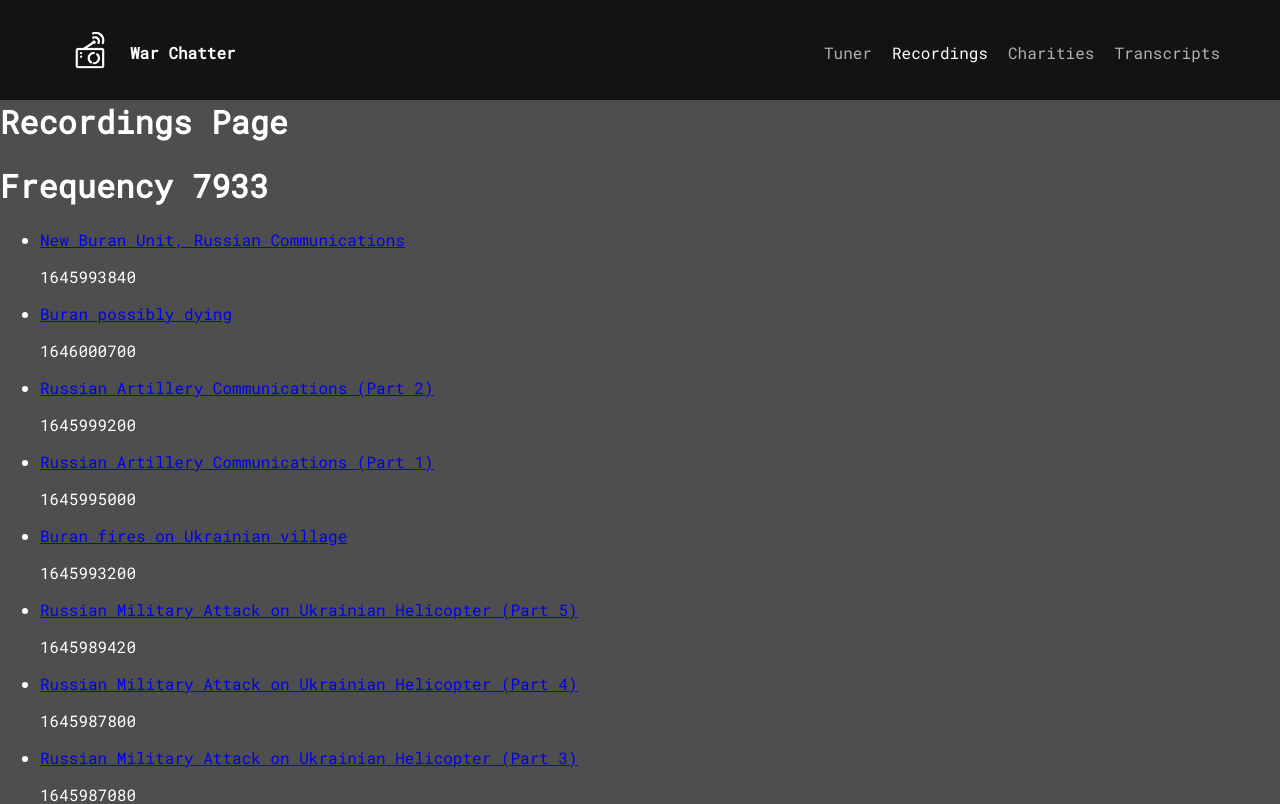
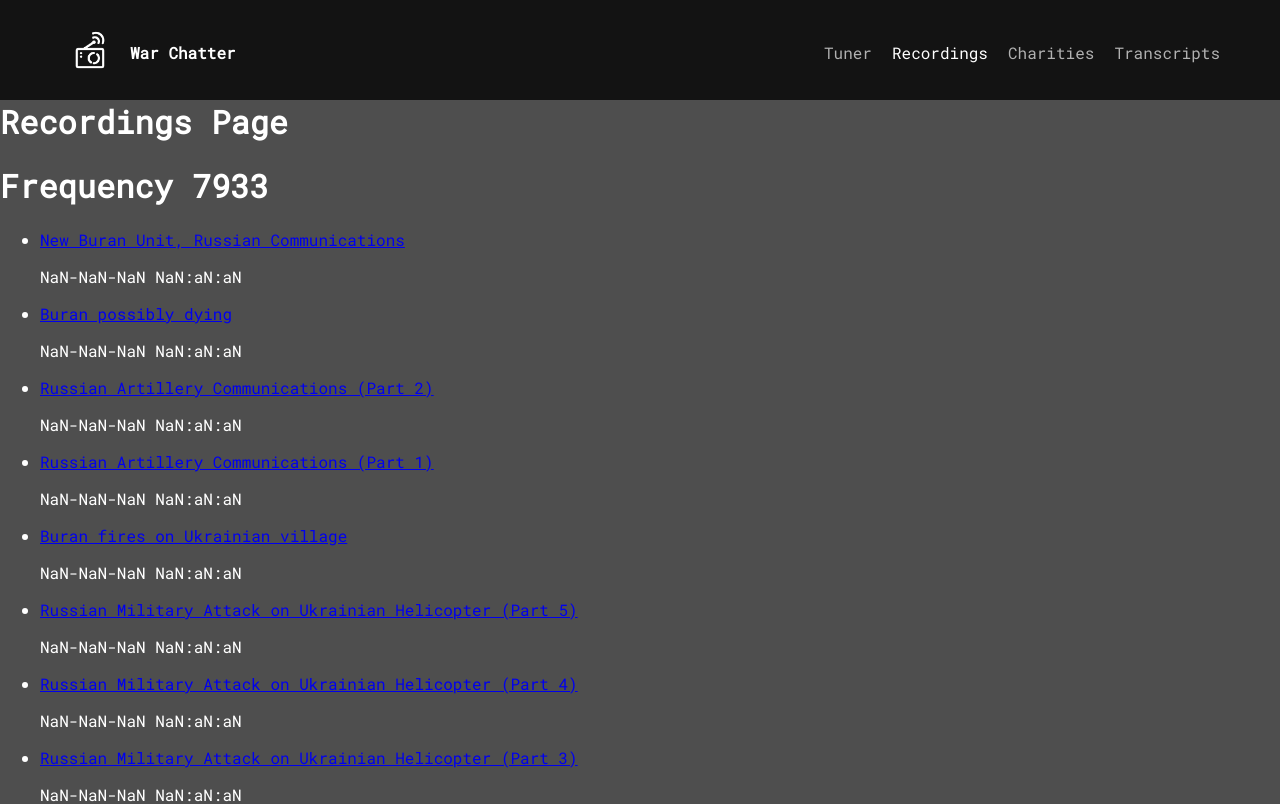
Before and after one commit to brianross93/warchatter, a React (Create React App) app: page /recordings in a window 1280 px wide. Shown: the top 804 px of the page. Built offline with nearby package versions, Linux system fonts and the light colour scheme.

Commit message:
trying to fix timestamp convertor

```diff
--- a/src/components/routes/recordings/recordingsList/RecordingsList.js
+++ b/src/components/routes/recordings/recordingsList/RecordingsList.js
@@ -16,9 +16,9 @@ export default function RecordingsList() {
     // Code:
     const transcriptDiv = document.createElement('div');
     const transcriptP = document.createElement('p');
-    transcriptP.innerHTML = transcript4034;
-    transcriptDiv.appendChild(transcriptP);
-    document.body.appendChild(transcriptDiv);
+    // transcriptP.innerHTML = transcript4034;
+    // transcriptDiv.appendChild(transcriptP);
+    // document.body.appendChild(transcriptDiv);
 
     // also open the text in a small window off to the side
     const transcriptWindow = window.open('', 'transcriptWindow', 'width=500,height=500');
@@ -39,6 +39,23 @@ export default function RecordingsList() {
     transcriptWindow.document.body.style.width = '350px'
 
   }
+
+  //create a unix time stamp converter for converting times from unix to human readable
+  // this timestamp function will be called in the forEach loop below
+  function timestamp(unixTime){
+    const date = new Date(unixTime * 1000);
+    const year = date.getFullYear();
+    const month = date.getMonth() + 1;
+    const day = date.getDate();
+    const hours = date.getHours();
+    const minutes = "0" + date.getMinutes();
+    const seconds = "0" + date.getSeconds();
+    const formattedTime = year + '-' + month + '-' + day + ' ' + hours + ':' + minutes.substr(-2) + ':' + seconds.substr(-2);
+    return formattedTime;
+  }
+
+
+
   return (
     <>
     <div className="7933Recording">
@@ -47,8 +64,9 @@ export default function RecordingsList() {
         {Recordings.f7933.map((recording, i ) => (
           <li key={i}>
             <a href={recording.link}>{recording.title}</a>
-            <p>{recording.time}</p>
+            <p>{timestamp(recording.timestamp)}</p>
           </li>
+
         ))}
       </ul>
       <ul>
```
